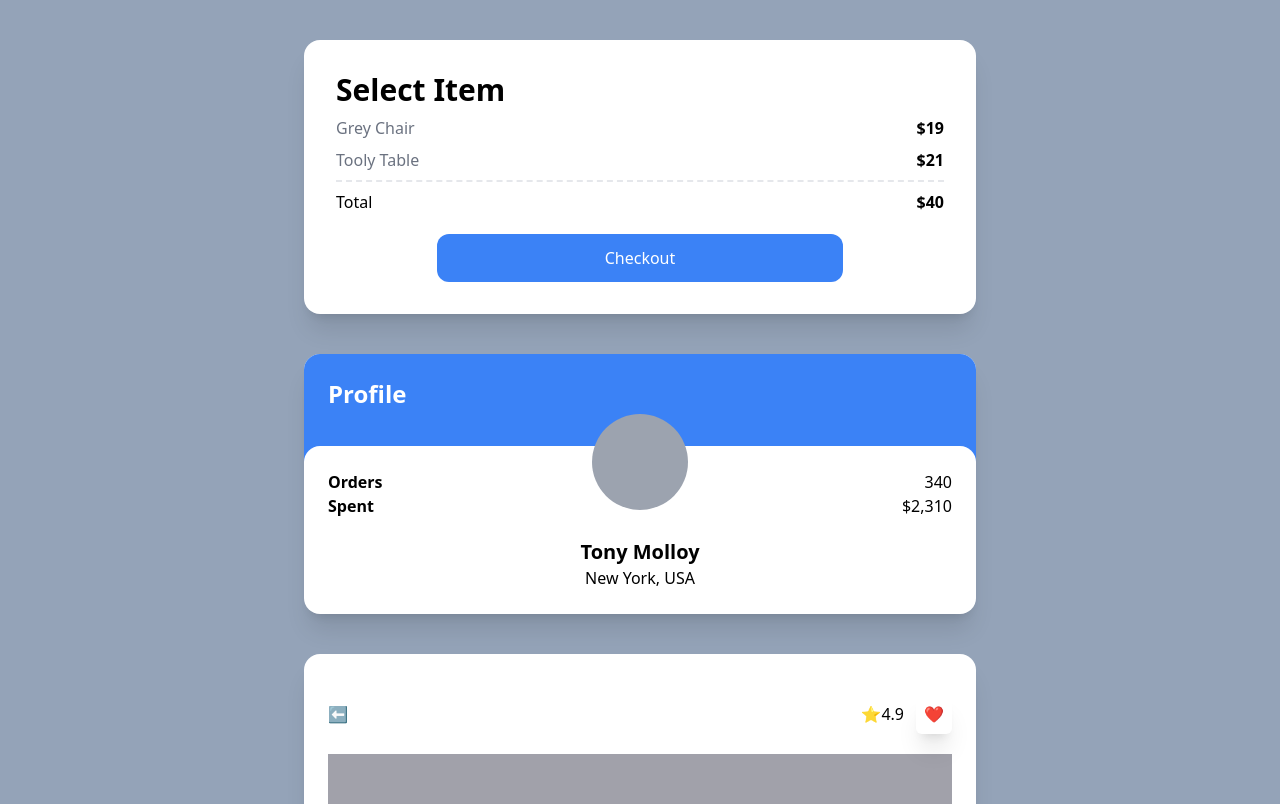
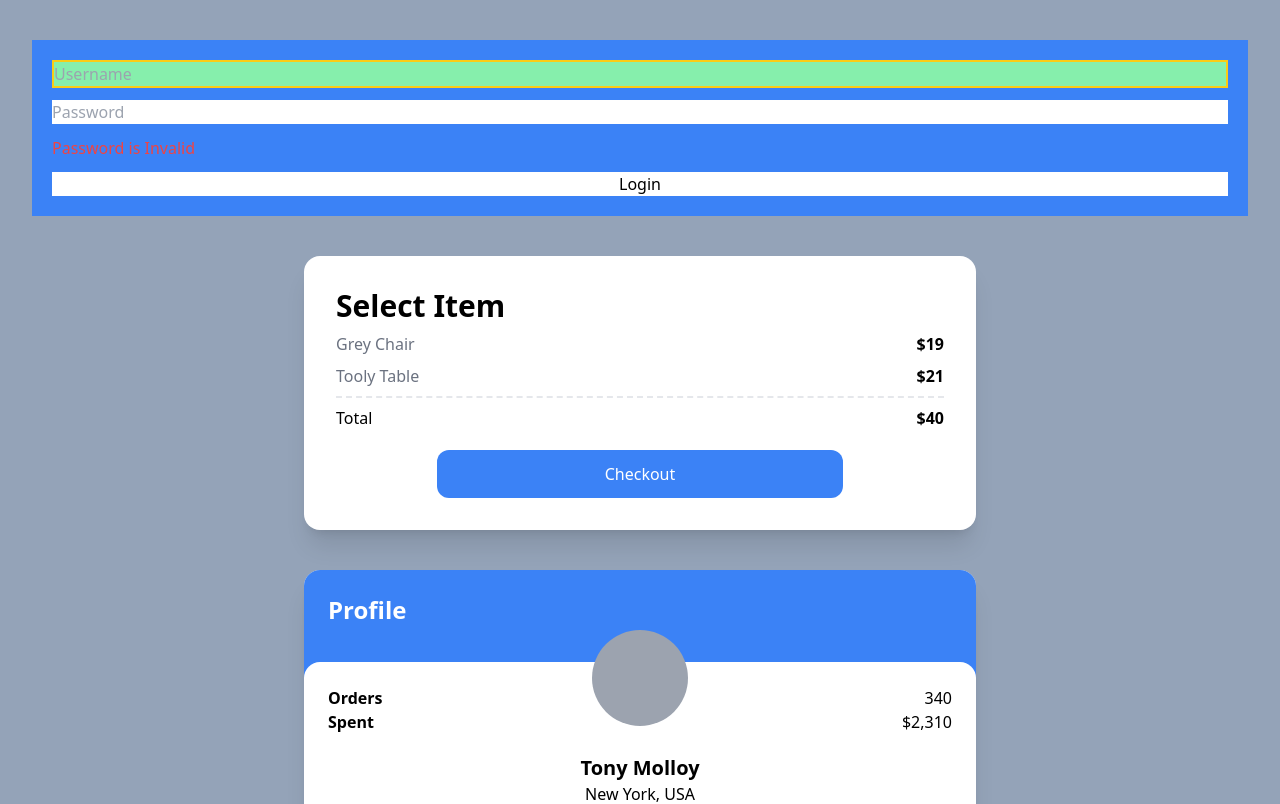
Before and after one commit to KeMezz/carrot-market, a Next.js app: page / in a window 1280 px wide. Shown: the top 804 px of the page. Built offline with nearby package versions, Linux system fonts and the light colour scheme.

Commit message:
learn form related classNames and peer

```diff
--- a/pages/index.tsx
+++ b/pages/index.tsx
@@ -3,6 +3,26 @@ import type { NextPage } from "next";
 const Home: NextPage = () => {
   return (
     <section className="bg-slate-400 py-10 px-8 flex flex-col space-y-10 items-center min-h-screen">
+      <form className="bg-blue-500 p-5 flex flex-col w-full space-y-3 focus-within:bg-blue-300">
+        <input
+          type="text"
+          required
+          placeholder="Username"
+          className="required:border-2 border-yellow-400 placeholder-shown:bg-green-300"
+        />
+        <input
+          type="password"
+          placeholder="Password"
+          className="peer"
+          required
+          // className="invalid:bg-red-500"
+          // className="valid:bg-teal-500"
+        />
+        <span className="hidden peer-invalid:block  peer-invalid:text-red-500">
+          Password is Invalid
+        </span>
+        <input type="submit" value="Login" className="bg-white" />
+      </form>
       <div className="bg-white p-8 rounded-2xl shadow-xl max-w-2xl w-full">
         <h1 className="font-semibold text-3xl">Select Item</h1>
         <div className="flex justify-between my-2">
```
